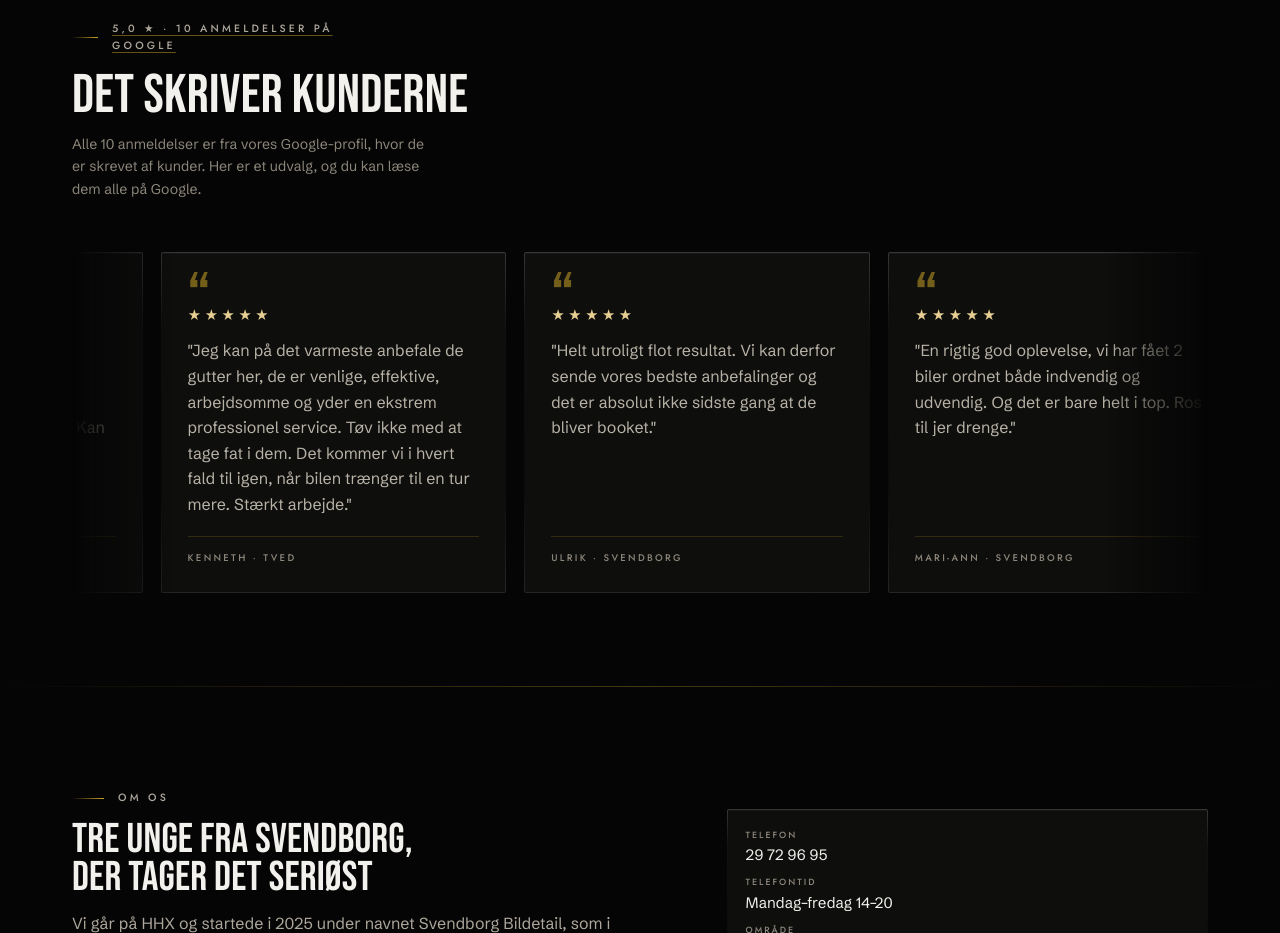
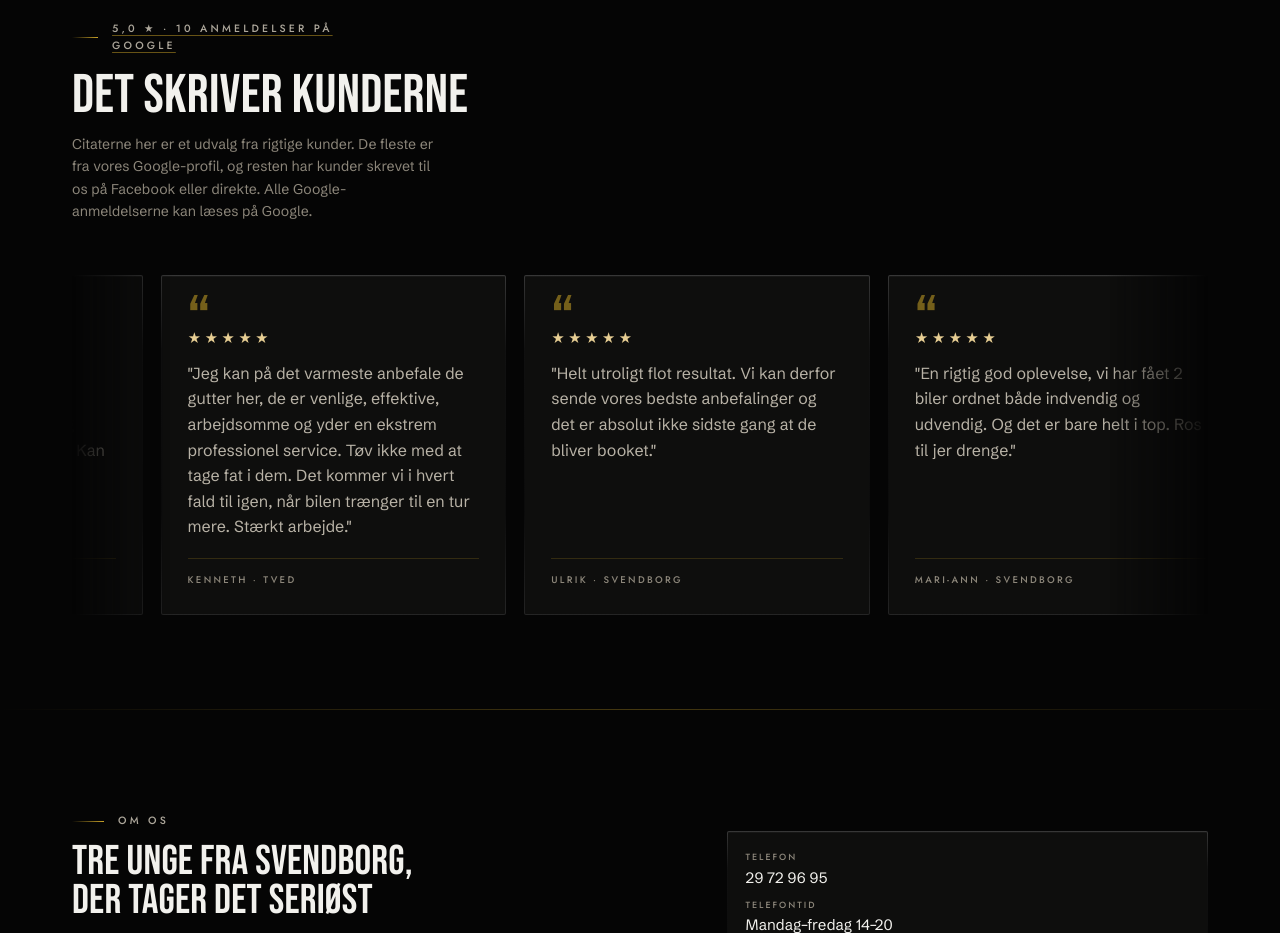
Before and after one commit to Storm12333/direkte-detailing, a plain HTML site: page index.html in a window 1280 px wide. Shown: the part 4860-5793 px from the top of the page. Drawn offline with Linux system fonts and the light colour scheme.

Commit message:
Ret note om anmeldelser: ikke alle citater er fra Google
Co-Authored-By: Claude Opus 5.5 <noreply@anthropic.com>

```diff
--- a/index.html
+++ b/index.html
@@ -909,7 +909,7 @@ html.menu-aaben .menu-panel nav a{ opacity:1; transform:none; }
 <section class="sek tynd" id="anmeldelser">
   <div class="indre">
     <div class="sek-hoved vis">
-      <div><p class="etiket streg"><a href="https://maps.google.com/?cid=16628578266830274771" class="anm-link" target="_blank" rel="noopener">5,0 ★ · 10 anmeldelser på Google</a></p><h2>Det skriver kunderne</h2><p style="margin:12px 0 0;font-size:.88rem;color:var(--roeg)">Alle 10 anmeldelser er fra vores Google-profil, hvor de er skrevet af kunder. Her er et udvalg, og du kan læse dem alle på Google.</p></div>
+      <div><p class="etiket streg"><a href="https://maps.google.com/?cid=16628578266830274771" class="anm-link" target="_blank" rel="noopener">5,0 ★ · 10 anmeldelser på Google</a></p><h2>Det skriver kunderne</h2><p style="margin:12px 0 0;font-size:.88rem;color:var(--roeg)">Citaterne her er et udvalg fra rigtige kunder. De fleste er fra vores Google-profil, og resten har kunder skrevet til os på Facebook eller direkte. Alle Google-anmeldelserne kan læses på Google.</p></div>
     </div>
   </div>
   <div class="anm-baand vis" id="anmBaand">
```
